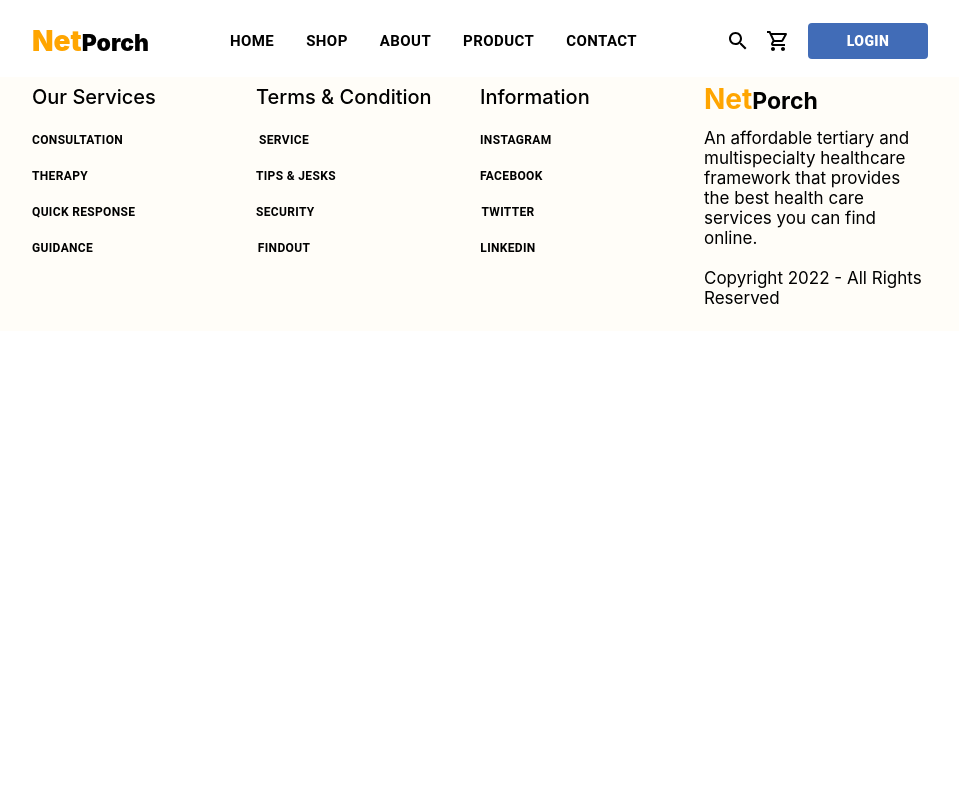
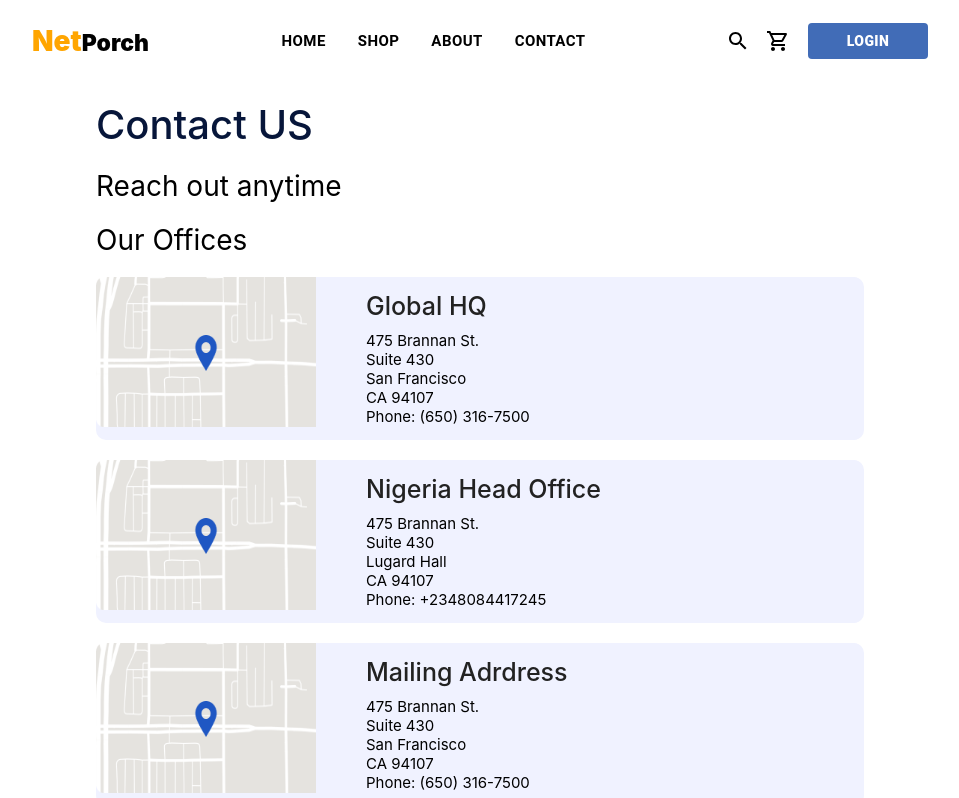
Before and after one commit to boskitech/neekseats, a React (Create React App) app: page /contact in a window 1280 px wide. Shown: the top 798 px of the page, without its empty margins (160-1119 px from the left). Built offline with nearby package versions, Linux system fonts and the light colour scheme.

Commit message:
Added animations

```diff
--- a/package.json
+++ b/package.json
@@ -12,7 +12,9 @@
     "@testing-library/jest-dom": "^5.16.4",
     "@testing-library/react": "^13.3.0",
     "@testing-library/user-event": "^14.2.1",
+    "aos": "^2.3.4",
     "axios": "^0.27.2",
+    "framer-motion": "^6.3.16",
     "react": "^18.2.0",
     "react-dom": "^18.2.0",
     "react-redux": "^8.0.2",
--- a/src/App.js
+++ b/src/App.js
@@ -1,24 +1,34 @@
-import React from "react";
+import React, { useEffect } from "react";
 import Navbar from "./components/navbar/Navbar";
 import Home from "./pages/home/Home";
 import { BrowserRouter, Routes, Route } from "react-router-dom";
 import Footer from "./components/footer/Footer";
 import Shop from "./pages/shop/Shop";
 import AboutUs from "./pages/about/About";
+import ContactUs from "./pages/contact/Contact";
+import { AnimatePresence } from "framer-motion";
+import AOS from "aos";
+import "aos/dist/aos.css";
 
 function App() {
+  useEffect(() => {
+    AOS.init();
+    AOS.refresh();
+  }, []);
+
   return (
-    <div className="App">
+    <AnimatePresence exitBeforeEnter>
       <BrowserRouter>
         <Navbar />
         <Routes>
           <Route path="/" element={<Home />} />
           <Route path="/shop" element={<Shop />} />
           <Route path="/about" element={<AboutUs />} />
+          <Route path="/contact" element={<ContactUs />} />
         </Routes>
         <Footer />
       </BrowserRouter>
-    </div>
+    </AnimatePresence>
   );
 }
 
--- a/src/components/navbar/Navbar.js
+++ b/src/components/navbar/Navbar.js
@@ -150,12 +150,6 @@ const Navbar = () => {
               About
             </StyledMenuButton>
             <StyledMenuButton
-              onClick={() => navigate("/products")}
-              variant="body1"
-            >
-              Product
-            </StyledMenuButton>
-            <StyledMenuButton
               onClick={() => navigate("/contact")}
               variant="body1"
             >
--- a/src/pages/about/About.js
+++ b/src/pages/about/About.js
@@ -1,4 +1,5 @@
 import { styled } from "@mui/system";
+import { motion } from "framer-motion";
 
 const AboutUs = () => {
   const StyledAboutBody = styled("div")(({ theme }) => ({
@@ -45,7 +46,12 @@ const AboutUs = () => {
   }));
 
   return (
-    <div>
+    <motion.div
+      initial={{ opacity: 0.5, x: 100 }}
+      animate={{ opacity: 1, x: 0 }}
+      exit={{ opacity: 0.5, x: -100 }}
+      transition={{ duration: 0.3 }}
+    >
       <StyledAboutBody>
         <StyledAboutTitle>About US</StyledAboutTitle>
         <StyledAboutSubTitle>
@@ -118,7 +124,7 @@ const AboutUs = () => {
           We can't wait to see what you do.
         </StyledAboutText>
       </StyledAboutBody>
-    </div>
+    </motion.div>
   );
 };
 
--- /dev/null
+++ b/src/pages/contact/Contact.js
@@ -0,0 +1,137 @@
+import { Grid } from "@mui/material";
+import { styled } from "@mui/system";
+import ContactMap from "../../assets/img/map.png";
+import { motion } from "framer-motion";
+
+const ContactUs = () => {
+  const StyledContactBody = styled("div")(({ theme }) => ({
+    width: "60%",
+    height: "auto",
+    margin: "100px auto",
+    [theme.breakpoints.down("sm")]: {
+      width: "90%",
+    },
+    [theme.breakpoints.up("xl")]: {
+      width: "40%",
+    },
+  }));
+
+  const StyledContactTitle = styled("div")(({ theme }) => ({
+    fontSize: "40px",
+    fontWeight: 500,
+    color: "#07163a",
+  }));
+
+  const StyledContactSubTitle = styled("div")(({ theme }) => ({
+    fontSize: "28px",
+    fontWeight: 400,
+    marginTop: "20px",
+  }));
+
+  const StyledGrid = styled(Grid)(({ theme }) => ({
+    fontSize: "28px",
+    fontWeight: 400,
+    marginTop: "20px",
+    backgroundColor: "#f0f2ff",
+    padding: "0px",
+    borderRadius: "10px",
+  }));
+
+  const StyledContactHeader = styled("div")(({ theme }) => ({
+    fontSize: "25px",
+    fontWeight: 500,
+    color: "#222222",
+  }));
+
+  const StyledContactSubHeader = styled("div")(({ theme }) => ({
+    fontSize: "15px",
+    fontWeight: 400,
+    marginTop: "10px",
+  }));
+
+  const StyledContactMap = styled("div")(({ theme }) => ({
+    width: "100%",
+    height: "100%",
+    marginRight: "10px",
+    backgroundImage: `url(${ContactMap})`,
+    backgroundSize: "220px 150px",
+    backgroundRepeat: "no-repeat",
+    [theme.breakpoints.down("sm")]: {
+      backgroundSize: "170px 150px",
+    },
+  }));
+
+  return (
+    <motion.div
+      initial={{ opacity: 0.5, x: 100 }}
+      animate={{ opacity: 1, x: 0 }}
+      exit={{ opacity: 0.5, x: -100 }}
+      transition={{ duration: 0.3 }}
+    >
+      <StyledContactBody>
+        <StyledContactTitle>Contact US</StyledContactTitle>
+        <StyledContactSubTitle>Reach out anytime</StyledContactSubTitle>
+        <StyledContactSubTitle>Our Offices</StyledContactSubTitle>
+        <StyledGrid container direction="row">
+          <Grid item xs={4}>
+            <StyledContactMap />
+          </Grid>
+          <Grid item xs={7} sx={{ padding: "14px" }}>
+            <StyledContactHeader>Global HQ</StyledContactHeader>
+            <StyledContactSubHeader>
+              475 Brannan St.
+              <br />
+              Suite 430
+              <br />
+              San Francisco
+              <br />
+              CA 94107
+              <br />
+              Phone: (650) 316-7500
+            </StyledContactSubHeader>
+          </Grid>
+        </StyledGrid>
+        <StyledGrid container direction="row">
+          <Grid item xs={4}>
+            <StyledContactMap />
+          </Grid>
+          <Grid item xs={7} sx={{ padding: "14px" }}>
+            <StyledContactHeader>Nigeria Head Office</StyledContactHeader>
+            <StyledContactSubHeader>
+              475 Brannan St.
+              <br />
+              Suite 430
+              <br />
+              Lugard Hall
+              <br />
+              CA 94107
+              <br />
+              Phone: +2348084417245
+            </StyledContactSubHeader>
+          </Grid>
+        </StyledGrid>
+        <StyledGrid container direction="row">
+          <Grid item xs={4}>
+            <StyledContactMap />
+          </Grid>
+          <Grid item xs={7} sx={{ padding: "14px" }}>
+            <StyledContactHeader>Mailing Adrdress</StyledContactHeader>
+            <StyledContactSubHeader>
+              475 Brannan St.
+              <br />
+              Suite 430
+              <br />
+              San Francisco
+              <br />
+              CA 94107
+              <br />
+              Phone: (650) 316-7500
+            </StyledContactSubHeader>
+          </Grid>
+        </StyledGrid>
+      </StyledContactBody>
+    </motion.div>
+  );
+};
+
+export default ContactUs;
--- a/src/pages/shop/Shop.js
+++ b/src/pages/shop/Shop.js
@@ -9,6 +9,7 @@ import Rating from "@mui/material/Rating";
 import FavButton from "../../components/favButton/FavButton";
 import GridViewOutlinedIcon from "@mui/icons-material/GridViewOutlined";
 import ListIcon from "@mui/icons-material/List";
+import { motion } from "framer-motion";
 
 const Shop = () => {
   const ShopBody = styled("div")(({ theme }) => ({
@@ -45,7 +46,7 @@ const Shop = () => {
 
   const StyledProductsDiv = styled("div")(({ theme }) => ({
     width: "100%",
-    height: "330px",
+    height: "350px",
     textAlign: "center",
     borderRadius: "5px",
     boxShadow: "0 0 6px #dfdfdf",
@@ -107,6 +108,12 @@ const Shop = () => {
   }));
 
   return (
+    <motion.div
+      initial={{ opacity: 0.5, x: 100 }}
+      animate={{ opacity: 1, x: 0 }}
+      exit={{ opacity: 0.5, x: -100 }}
+      transition={{ duration: 0.3 }}
+    >
       <ShopBody>
         <StyledLinkTagBar
           container
@@ -534,6 +541,7 @@ const Shop = () => {
           </Grid>
         </StyledShopContent>
       </ShopBody>
+    </motion.div>
   );
 };
 
```
Also changed, not shown: src/pages/home/Home.js (+25 -13 lines), src/assets/img/map.png (added), 1 other file (tests, documents, lock files or other folders). Lines whose indentation alone changed are shown as unchanged.
